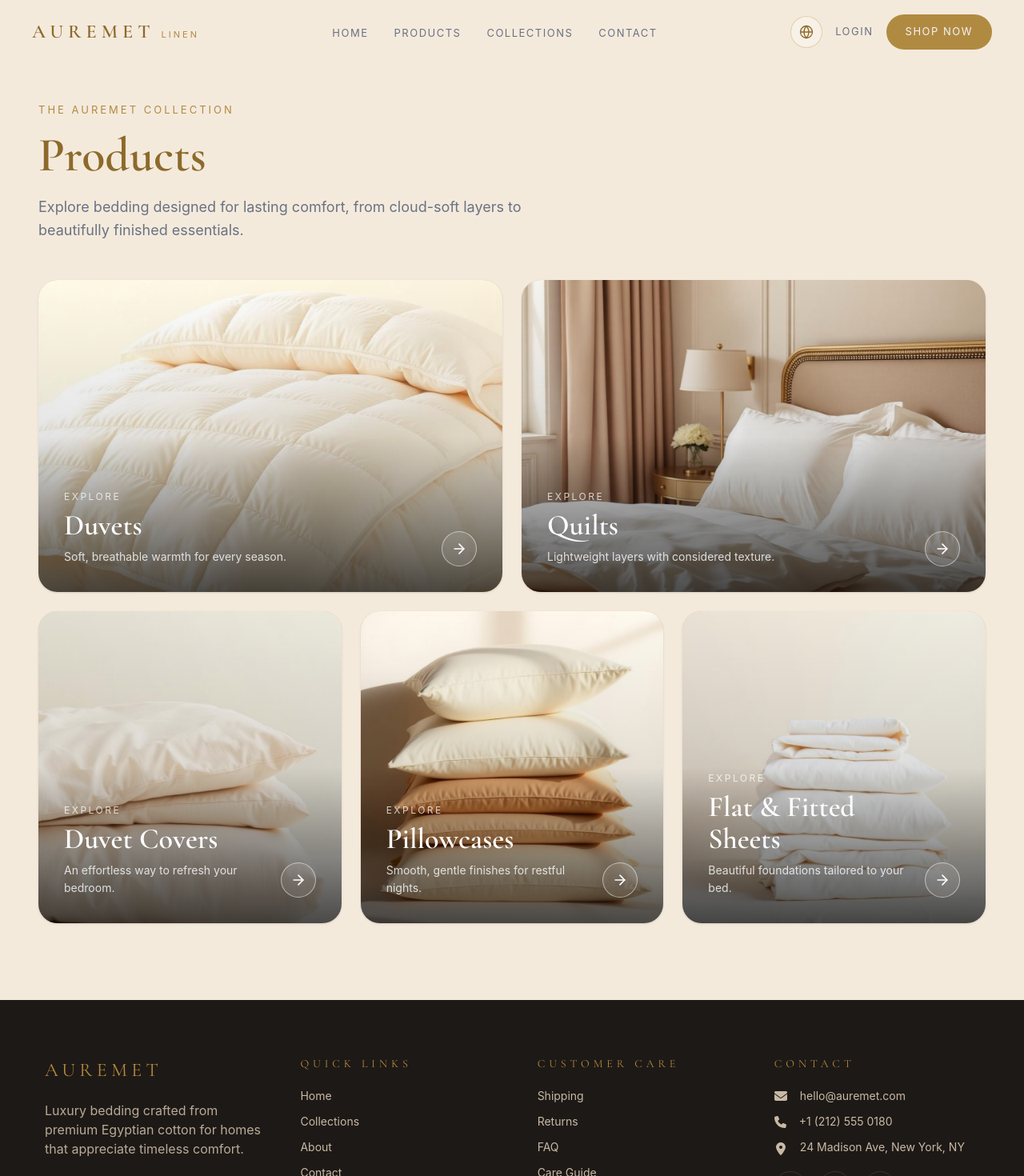
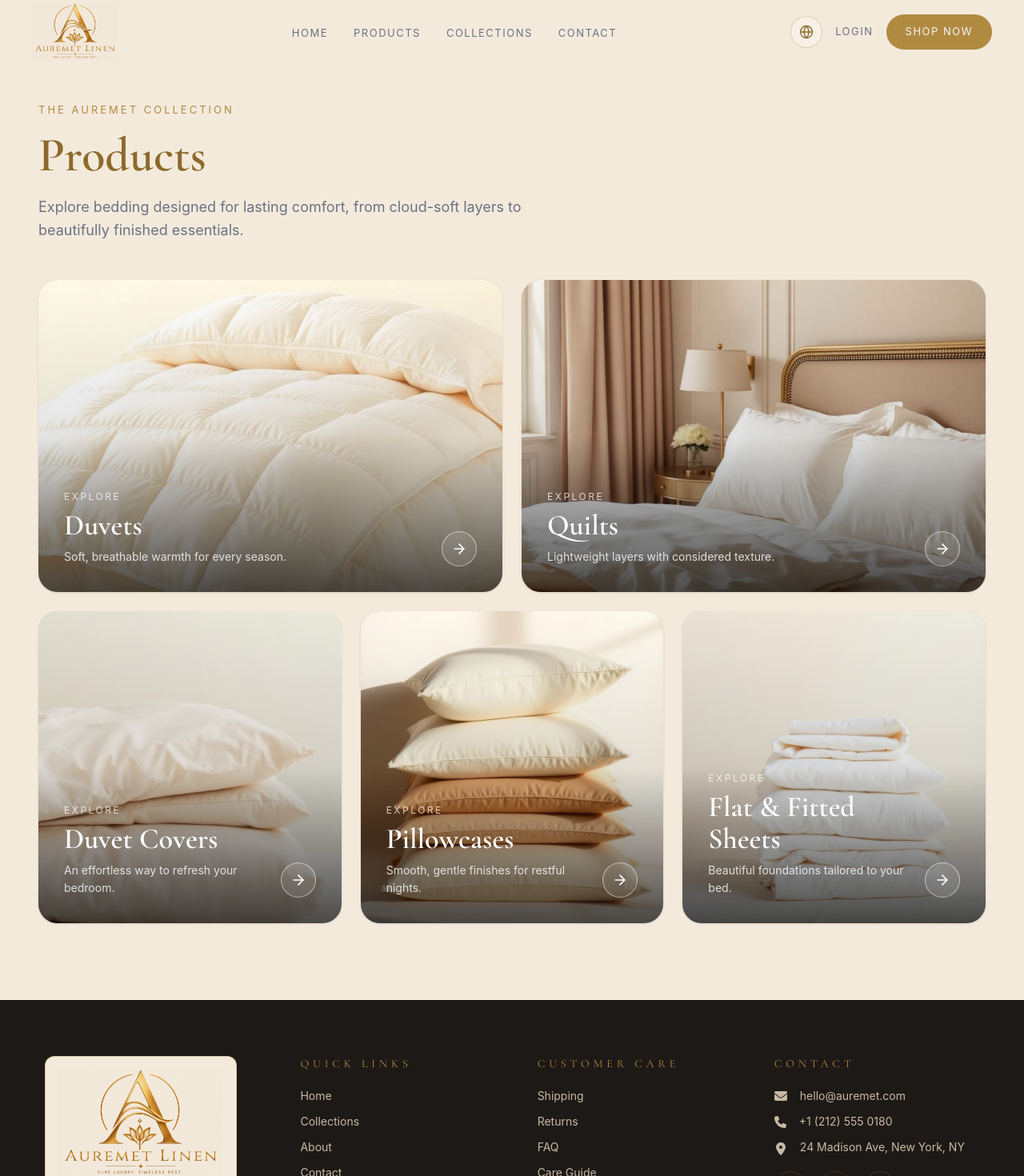
Before and after one commit to as-0607/auremet-bedsheets, a React (Vite) app: page /products in a window 1280 px wide. Shown: the top 1470 px of the page at 80% size. Built offline with nearby package versions, Linux system fonts and the light colour scheme.

Commit message:
Add supplied Auremet logo to header and footer

```diff
--- a/src/components/Footer.jsx
+++ b/src/components/Footer.jsx
@@ -1,5 +1,6 @@
 import { Link } from "react-router-dom";
 import { useTranslation } from "react-i18next";
+import brandLogo from "../assets/auremet-linen-logo.png";
 import {
   FaInstagram,
   FaFacebookF,
@@ -19,9 +20,9 @@ export default function Footer() {
 
           {/* Brand */}
           <div>
-            <h2 className="font-['Cormorant_Garamond'] text-[24px] tracking-[0.22em] text-[#b58a3f]">
-              {t("footer.brand")}
-            </h2>
+            <Link to="/" className="block w-full max-w-[240px] rounded-xl border border-[#b58a3f]/40 bg-[#f4eadc] p-4 focus-visible:outline-2 focus-visible:outline-offset-4 focus-visible:outline-[#b58a3f]">
+              <img src={brandLogo} alt="Auremet Linen — Pure luxury. Timeless rest." width="1536" height="1024" loading="lazy" className="block h-auto w-full mix-blend-multiply" />
+            </Link>
 
             <p className="mt-5 max-w-[330px] leading-[1.5] text-[#b9aa98]">
               {t("footer.description")}
--- a/src/components/Navbar.jsx
+++ b/src/components/Navbar.jsx
@@ -3,6 +3,7 @@ import { FaBars, FaTimes } from "react-icons/fa";
 import { Link, NavLink } from "react-router-dom";
 import LanguageSwitcher from "./LanguageSwitcher";
 import { useTranslation } from "react-i18next";
+import brandLogo from "../assets/auremet-linen-logo.png";
 
 export default function Navbar() {
   const { t } = useTranslation();
@@ -42,14 +43,10 @@ export default function Navbar() {
           {/* Logo — pinned to the far left, never shrinks */}
           <Link
             to="/"
-            className="flex shrink-0 items-end gap-2"
+            onClick={() => setOpen(false)}
+            className="flex shrink-0 items-center rounded focus-visible:outline-2 focus-visible:outline-offset-2 focus-visible:outline-[#8d6a2b]"
           >
-            <h1 className="font-['Cormorant_Garamond'] font-bold text-[24px] tracking-[6px] text-[#8d6a2b] leading-none whitespace-nowrap">
-              AUREMET
-            </h1>
-            <p className="mb-[1px] text-[11px] tracking-[3px] text-[#b18a42] hidden sm:inline whitespace-nowrap">
-              LINEN
-            </p>
+            <img src={brandLogo} alt="Auremet Linen — Home" width="1536" height="1024" className="block h-[72px] w-[108px] object-contain mix-blend-multiply" fetchPriority="high" />
           </Link>
 
           {/* Desktop navigation */}
```
Also changed, not shown: src/assets/auremet-linen-logo.png (added).
